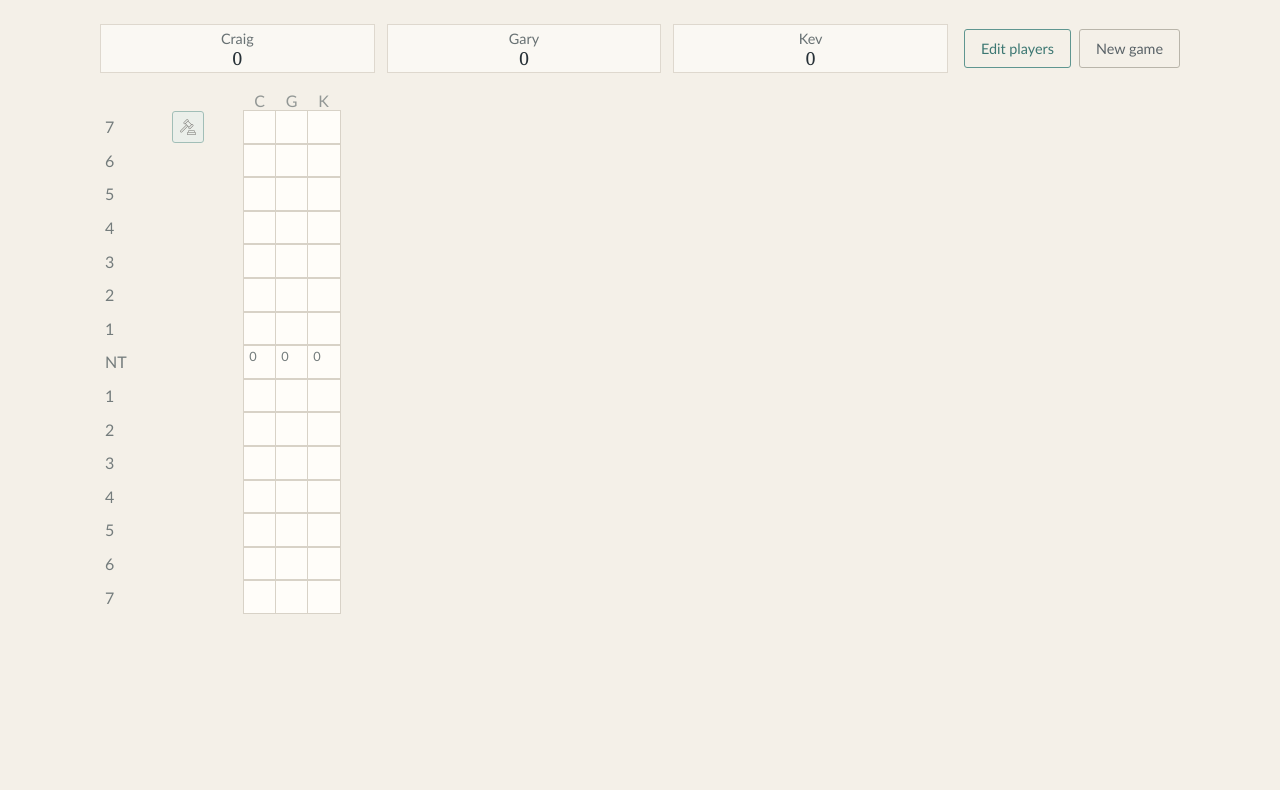
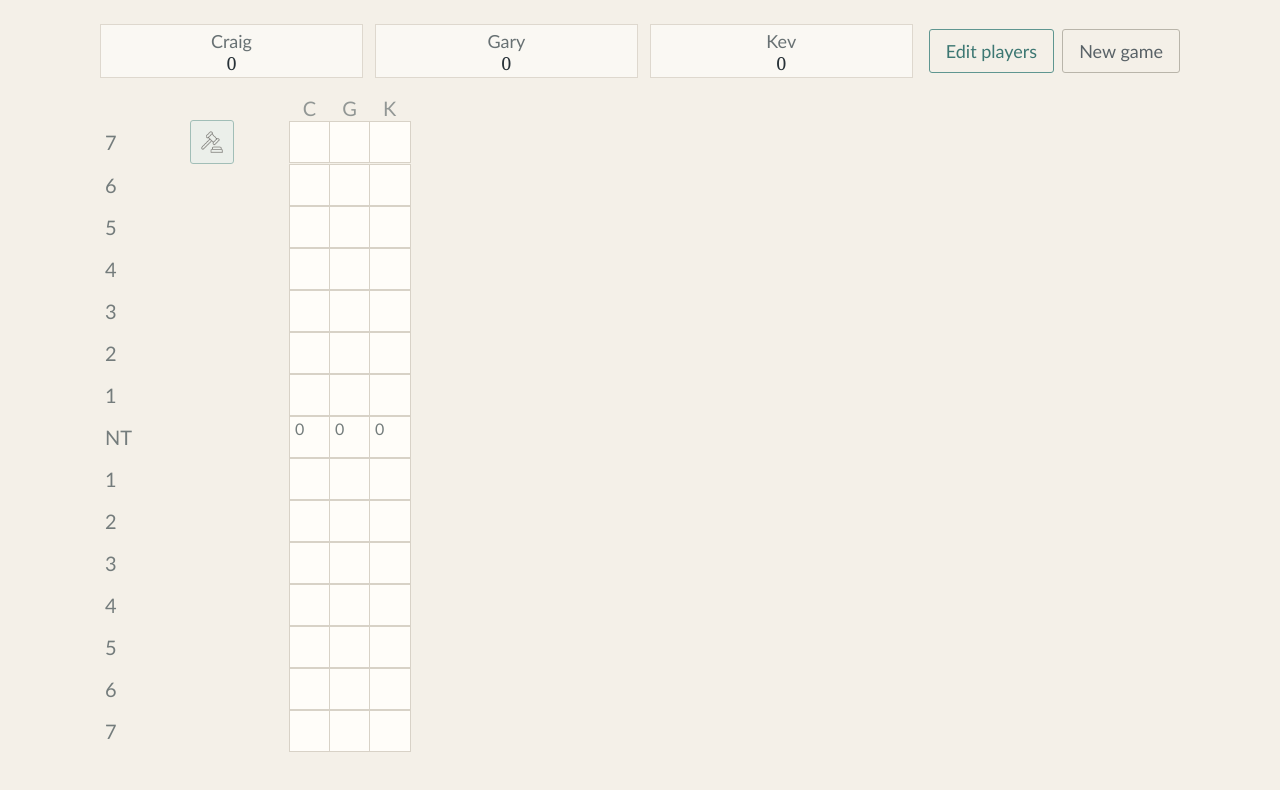
Before and after one commit to craigp1231/trumps, a Vue app: page / in a window 1280 px wide. Shown: the top 790 px of the page. Built offline with nearby package versions, Linux system fonts and the light colour scheme.

Commit message:
I hate stylesheets

```diff
--- a/src/style.css
+++ b/src/style.css
@@ -1,4 +1,4 @@
-:root { font-family: 'Trebuchet MS', 'Gill Sans', sans-serif; color: #273137; background: #f4f0e8; font-synthesis: none; text-rendering: optimizeLegibility; -webkit-font-smoothing: antialiased; }
+:root { font-family: 'Trebuchet MS', 'Gill Sans', sans-serif; color: #273137; background: #f4f0e8; font-synthesis: none; text-rendering: optimizeLegibility; -webkit-font-smoothing: antialiased; font-size: 20px }
 * { box-sizing: border-box; }
 body { margin: 0; min-width: 320px; }
 button, input { font: inherit; }
@@ -50,7 +50,7 @@ output { font: 20px Georgia, serif; }
 .history-row small { color: #9b9d98; font: 11px 'Trebuchet MS', sans-serif; }
 .round-dealer { color: #3c7772; font-weight: 700; }
 .schedule-table { width: max-content; max-width: 100%; margin: 0; }
-.schedule-header, .schedule-row { display: grid; margin: 0; grid-template-columns: 1.5em 1em 1em 1em 4.5vh 4.5vh repeat(var(--player-count), 2em); gap: 0; align-items: center; padding: 0; }
+.schedule-header, .schedule-row { display: grid; margin: 0; grid-template-columns: 1.5em 1em 1em 1em 2.5em 2.5em repeat(var(--player-count), 2em); gap: 0; align-items: center; padding: 0; }
 .schedule-header { color: #929795; font-size: 1em; letter-spacing: 1px; text-transform: uppercase; }
 .schedule-row { font-size: 1em; }
 .round-label { display: flex; align-items: center; gap: 7px; padding-left: 5px; }
@@ -70,11 +70,11 @@ output { font: 20px Georgia, serif; }
 .round-player-cell .cell-tricks { right: 5px; }
 .round-player-cell .cell-tricks.tricks-leader { color: #b00000; font-weight: 900; }
 .round-player-cell strong { transform: translateY(0.3em); font: 1.2em serif; }
-.bid-start-button { display: grid; width: 4vh; height: 4vh; place-items: center; border: 1px solid #5f9690; border-radius: 3px; padding: 0; color: #2f716c; background: #e5efec; font-size: 11px; }
-.bid-start-button img { display: block; width: 2vh; height: 2vh; }
+.bid-start-button { display: grid; width: 4em; height: 4em; place-items: center; border: 1px solid #5f9690; border-radius: 3px; padding: 0; color: #2f716c; background: #e5efec; font-size: 11px; }
+.bid-start-button img { display: block; width: 2em; height: 2em; }
 .bid-start-button:disabled { cursor: not-allowed; opacity: .55; }
-.tricks-start-button { display: grid; width: 4vh; height: 4vh; place-items: center; border: 1px solid #c18b4b; border-radius: 3px; padding: 0; color: #9b672e; background: #f7ead8; font-size: 11px; }
-.tricks-start-button img { display: block; width: 2vh; height: 2vh; }
+.tricks-start-button { display: grid; width: 4em; height: 4em; place-items: center; border: 1px solid #c18b4b; border-radius: 3px; padding: 0; color: #9b672e; background: #f7ead8; font-size: 11px; }
+.tricks-start-button img { display: block; width: 2em; height: 2em; }
 .tricks-start-button:disabled { cursor: not-allowed; opacity: .45; }
 .sr-only { position: absolute; width: 1px; height: 1px; overflow: hidden; clip: rect(0, 0, 0, 0); white-space: nowrap; }
 .modal-backdrop { position: fixed; inset: 0; z-index: 10; display: grid; place-items: center; overflow-x: hidden; padding: 12px; background: rgba(39, 49, 55, .42); }
```
